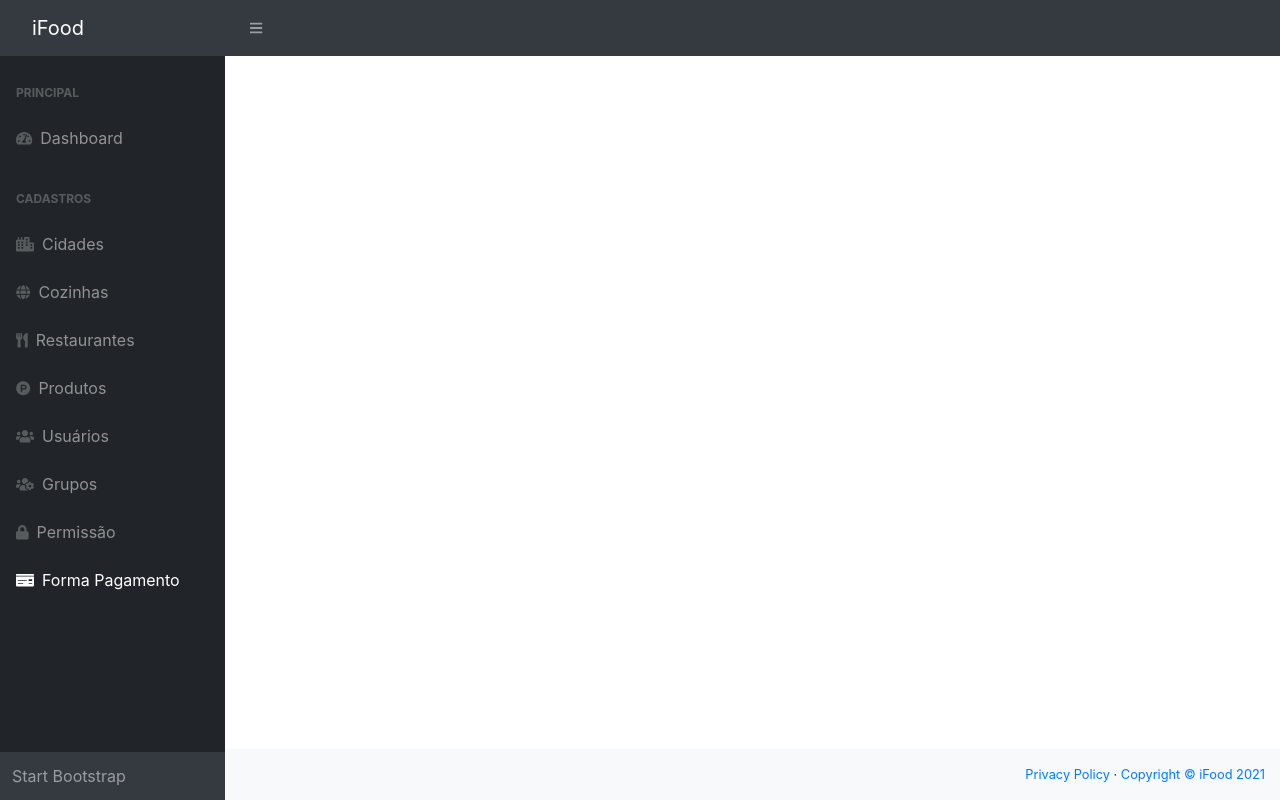
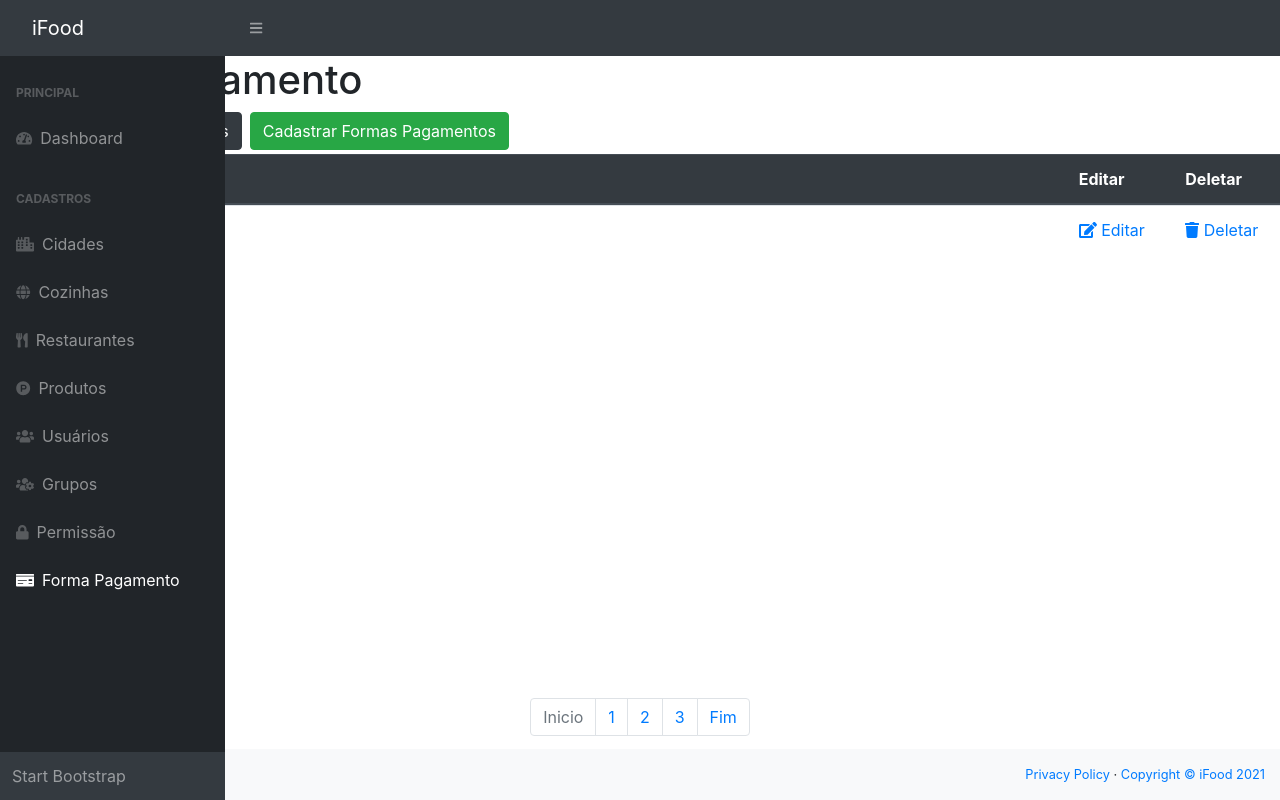
Before and after one commit to TalissonMelo/iFood-view, an Angular app: page /forma-pagamento in a window 1280 px wide. Built offline with nearby package versions, Linux system fonts and the light colour scheme.

Commit message:
Criado tela de Forma Pagamento

```diff
--- a/src/app/forma-pagamento/forma-pagamento-frm/forma-pagamento-frm.component.html
+++ b/src/app/forma-pagamento/forma-pagamento-frm/forma-pagamento-frm.component.html
@@ -1 +1,13 @@
-<p>forma-pagamento-frm works!</p>
+<nav class="nav nav-pills nav-fill border-bottom dark">
+    <h1>Cadastrar Forma Pagamento</h1>
+    <div class="input-group">
+        <button type="button" class="btn btn-dark mr-2" [routerLink]="['/cozinha']">Listar Formas Pagamentos</button>
+    </div>
+</nav>
+<form class="mt-1">
+    <div class="form-group">
+      <label for="nome">Descrição</label>
+      <input type="text" class="form-control" id="descricao" placeholder="Digite o nome da forma de pagamento">
+    </div>
+    <button type="submit" class="btn btn-primary">Cadastrar</button>
+</form>
--- a/src/app/forma-pagamento/forma-pagamento.module.ts
+++ b/src/app/forma-pagamento/forma-pagamento.module.ts
@@ -3,6 +3,7 @@ import { CommonModule } from '@angular/common';
 import { FormaPagamentoComponent } from './forma-pagamento/forma-pagamento.component';
 import { FormaPagamentoFrmComponent } from './forma-pagamento-frm/forma-pagamento-frm.component';
 import { FormaPagamentoRoutingModule } from './forma-pagamento.routing.module';
+import { TemplateModule } from '../template/template.module';
 
 
 
@@ -10,7 +11,8 @@ import { FormaPagamentoRoutingModule } from './forma-pagamento.routing.module';
   declarations: [FormaPagamentoComponent, FormaPagamentoFrmComponent],
   imports: [
     CommonModule,
-    FormaPagamentoRoutingModule
+    FormaPagamentoRoutingModule,
+    TemplateModule
   ], exports : [
     FormaPagamentoComponent,
     FormaPagamentoFrmComponent
--- a/src/app/forma-pagamento/forma-pagamento/forma-pagamento.component.html
+++ b/src/app/forma-pagamento/forma-pagamento/forma-pagamento.component.html
@@ -1 +1,24 @@
-<p>forma-pagamento works!</p>
+<nav class="nav nav-pills nav-fill">
+    <h1>Forma Pagamento</h1>
+    <div class="input-group">
+        <button type="button" class="btn btn-dark mr-2">Listar Formas Pagamentos</button>
+        <button type="button" class="btn btn-success" [routerLink]="['/forma-pagamento-frm']">Cadastrar Formas Pagamentos</button>
+    </div>
+  </nav>
+<table class="table mt-1">
+    <thead class="thead-dark">
+      <tr class="row">
+        <th class="col-xs-10 col-sm-10 col-md-10 col-lg-10">Nome</th>
+        <th class="col-xs-1 col-sm-1 col-md-1 col-lg-1">Editar</th>
+        <th class="col-xs-1 col-sm-1 col-md-1 col-lg-1">Deletar</th>
+    </tr>
+    </thead>
+    <tbody>
+      <tr class="row">
+        <td class="col-xs-10 col-sm-10 col-md-10 col-lg-10">Cartão de crédito</td>
+        <td class="col-xs-1 col-sm-1 col-md-1 col-lg-1"><a href="#"><i class="fas fa-edit"></i> Editar </a></td>
+        <td class="col-xs-1 col-sm-1 col-md-1 col-lg-1"><a href="#"><i class="fas fa-trash"></i> Deletar </a></td>
+    </tr>
+    </tbody>
+</table>
+<app-paginacao></app-paginacao>
```
